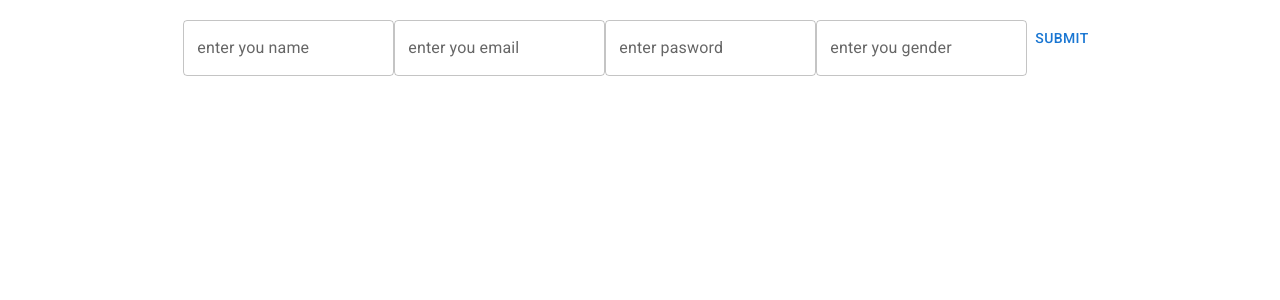
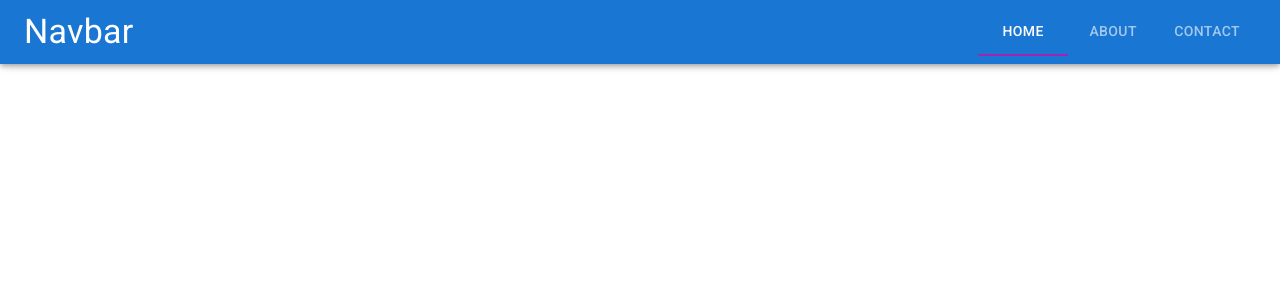
Before and after one commit to JagdishKumar2023/MaterialUiBasic, a React (Create React App) app: page / in a window 1280 px wide. Shown: the top 300 px of the page. Built offline with nearby package versions, Linux system fonts and the light colour scheme.

Commit message:
New AppBar

```diff
--- a/src/App.js
+++ b/src/App.js
@@ -1,16 +1,10 @@
 import "./App.css";
-// import { ButtonMui } from "./components/ButtonMui";
-// import { TypographyMui } from "./components/TypographyMui";
-// import { TextFieldMui } from "./components/TextFieldMui";
-import { FormMuiBasic } from "./components/FormMuiBasic";
+import { AppBarBasi } from "./components/AppBarBasi";
 
 function App() {
   return (
     <div className="App">
-      {/* <TypographyMui /> */}
-      {/* <ButtonMui /> */}
-      {/* <TextFieldMui /> */}
-      <FormMuiBasic />
+      <AppBarBasi />
     </div>
   );
 }
--- /dev/null
+++ b/src/components/AppBarBasi.jsx
@@ -0,0 +1,27 @@
+import { Typography, AppBar, Toolbar, Tab, Tabs } from "@mui/material";
+import { useState } from "react";
+
+export const AppBarBasi = () => {
+  const [value, setValue] = useState(0);
+
+  return (
+    <div className="App">
+      <AppBar>
+        <Toolbar>
+          <Typography variant="h4">Navbar</Typography>
+          <Tabs
+            sx={{ marginLeft: "auto" }}
+            value={value}
+            onChange={(e, val) => setValue(val)}
+            textColor="inherit"
+            indicatorColor="secondary"
+          >
+            <Tab label="HOME" />
+            <Tab label="ABOUT" />
+            <Tab label="CONTACT" />
+          </Tabs>
+        </Toolbar>
+      </AppBar>
+    </div>
+  );
+};
--- a/src/components/FormMuiBasic.jsx
+++ b/src/components/FormMuiBasic.jsx
@@ -1,5 +1,15 @@
 import React, { useState } from "react";
-import { TextField, Button } from "@mui/material";
+import {
+  TextField,
+  Button,
+  FormControl,
+  InputLabel,
+  MenuItem,
+  Select,
+  FormGroup,
+  FormControlLabel,
+} from "@mui/material";
+import { CheckBox } from "@mui/icons-material";
 
 export const FormMuiBasic = () => {
   const [inputValue, setInputValue] = useState({
@@ -7,6 +17,8 @@
     email: "",
     password: "",
     gender: "",
+    courses: "",
+    terms: false,
   });
 
   const handleChange = (e) => {
@@ -59,6 +71,39 @@
           onChange={handleChange}
           name="gender"
         />
+
+        <FormControl sx={{ width: 110 }}>
+          <InputLabel id="menu">Courses</InputLabel>
+          <Select
+            labelId="menu"
+            id="menuList"
+            label="courses"
+            value={inputValue.menu}
+            onChange={handleChange}
+          >
+            <MenuItem value={"mongodb"}>Mongodb</MenuItem>
+            <MenuItem value={"express"}>Express</MenuItem>
+            <MenuItem value={"node"}>Node</MenuItem>
+            <MenuItem value={"react"}>React</MenuItem>
+          </Select>
+        </FormControl>
+
+        <FormGroup sx={{ margin: "20" }}>
+          <FormControlLabel
+            label="I Agree T&C"
+            control={
+              <CheckBox
+                onChange={() =>
+                  setInputValue((prevState) => ({
+                    ...prevState,
+                    terms: !inputValue.terms,
+                  }))
+                }
+              />
+            }
+          ></FormControlLabel>
+        </FormGroup>
+
         <Button className="submitBtn" variant="text" type="submit">
           Submit
         </Button>
```
